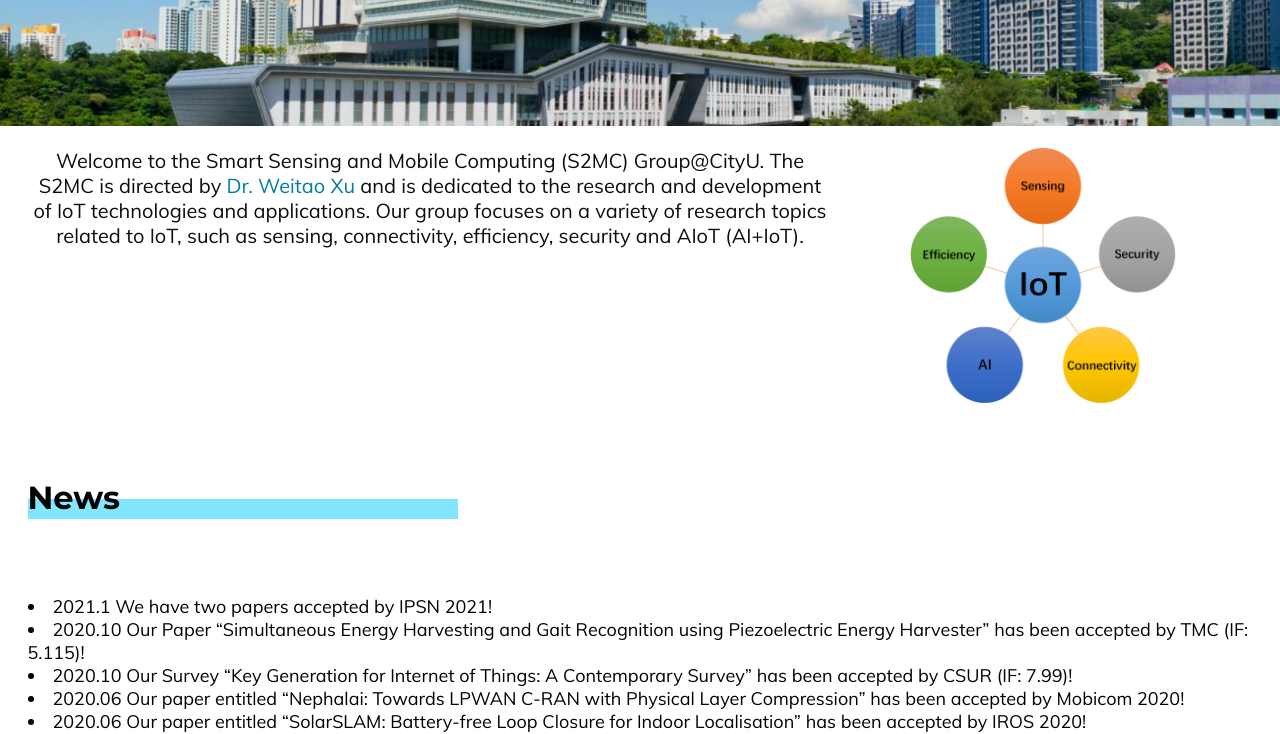
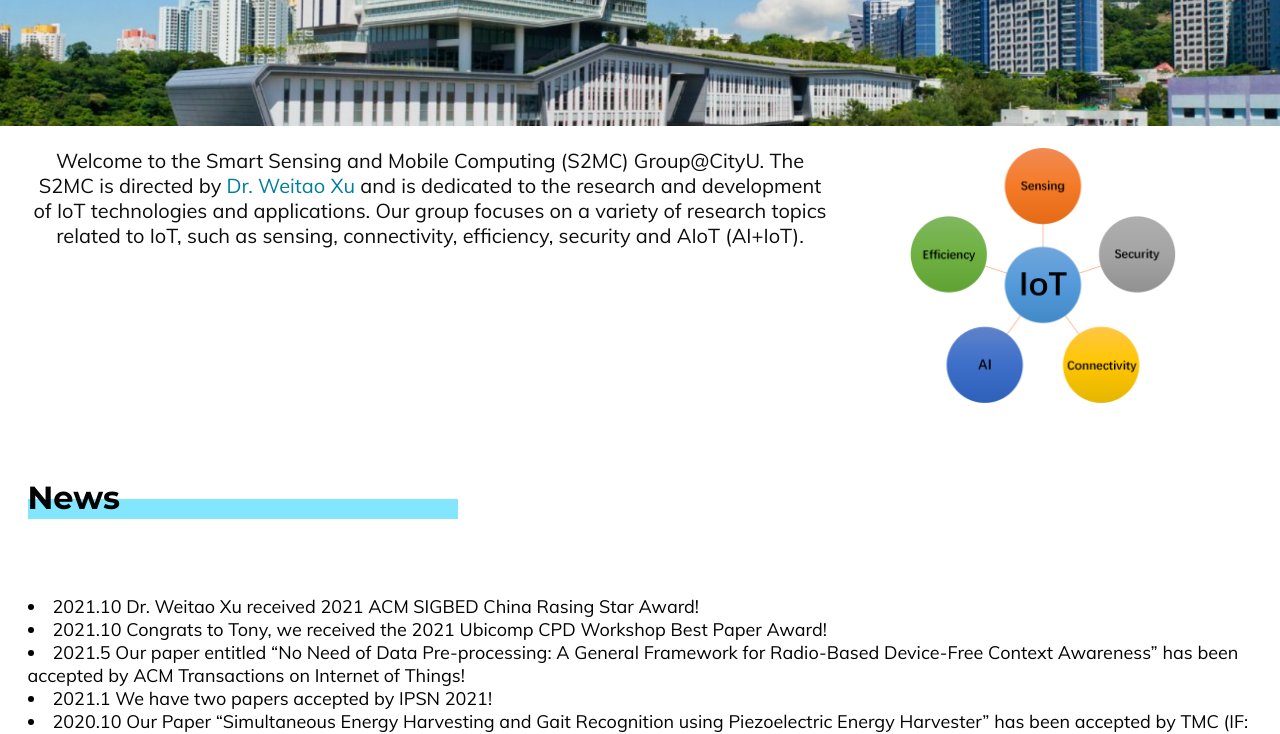
Before and after one commit to s2mclab/s2mclab.github.io, a browser extension: page index.html in a window 1280 px wide. Shown: the part 224-958 px from the top of the page. Drawn offline with Linux system fonts and the light colour scheme; no server answers.

Commit message:
update101021

```diff
--- a/index.html
+++ b/index.html
@@ -1497,13 +1497,13 @@
 
 
     <div class="section__normal--content" style="color: rgb(0, 0, 0);">
+      <li>2021.10 Dr. Weitao Xu received 2021 ACM SIGBED China Rasing Star Award!</li>
+      <li>2021.10 Congrats to Tony, we received the 2021 Ubicomp CPD Workshop Best Paper Award!</li>
+      <li>2021.5 Our paper entitled “No Need of Data Pre-processing: A General Framework for Radio-Based Device-Free Context Awareness” has been accepted by ACM Transactions on Internet of Things!</li>
       <li>2021.1 We have two papers accepted by IPSN 2021!</li>
       <li>2020.10 Our Paper “Simultaneous Energy Harvesting and Gait Recognition using Piezoelectric Energy Harvester” has been accepted by TMC (IF: 5.115)!</li>
       <li>2020.10 Our Survey “Key Generation for Internet of Things: A Contemporary Survey” has been accepted by CSUR (IF: 7.99)!</li>
       <li>2020.06 Our paper entitled “Nephalai: Towards LPWAN C-RAN with Physical Layer Compression” has been accepted by Mobicom 2020!</li>
-      <li>2020.06 Our paper entitled “SolarSLAM: Battery-free Loop Closure for Indoor Localisation” has been accepted by IROS 2020!</li>
-      <!-- <li>We have ...</li>
-      <li>We have ...</li> -->
      </div>
 
 </div>
```
